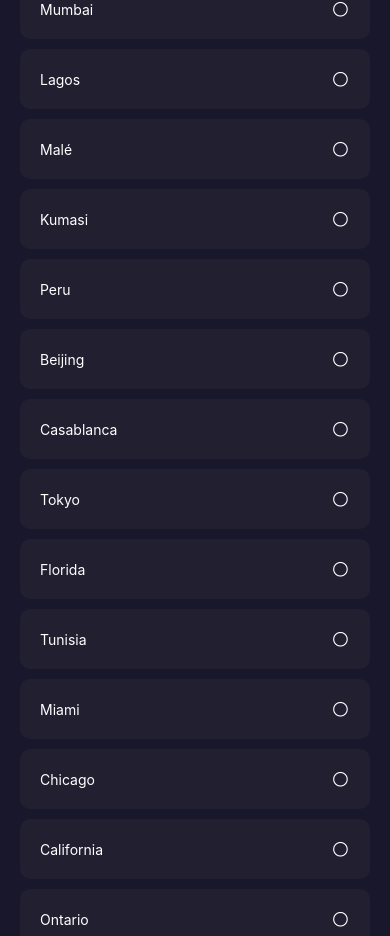
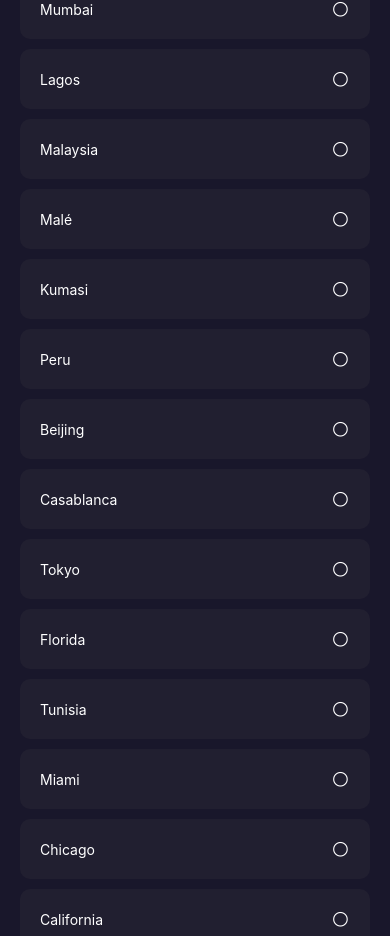
Before and after one commit to TorsuD/Weather-Application, a React Native app: screen /Login in a window 390 px wide. Shown: the part 996-1932 px from the top of the page. Built offline with nearby package versions, Linux system fonts and the light colour scheme; no server answers.

Commit message:
Added a few cities to the login page

```diff
--- a/screens/Login.js
+++ b/screens/Login.js
@@ -64,6 +64,7 @@ export default function Login(params) {
     "Berlin",
     "Mumbai",
     "Lagos",
+    "Malaysia",
     "Malé",
     "Kumasi",
     "Peru",
```
